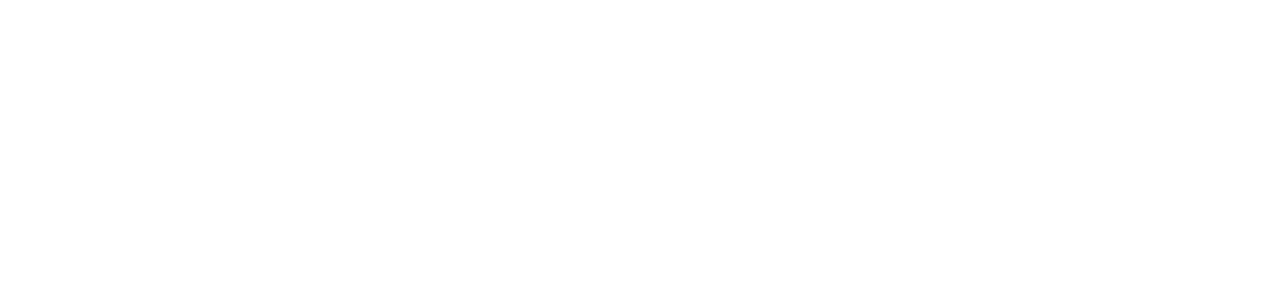
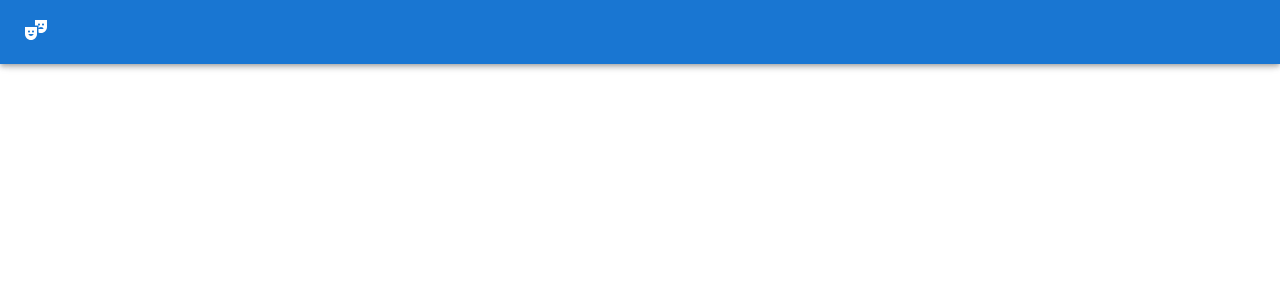
Before and after one commit to hS71Ru/Movie_Booking_App, a React (Create React App) app in the folder frontend/: page / in a window 1280 px wide. Shown: the top 300 px of the page. Built offline with nearby package versions, Linux system fonts and the light colour scheme.

Commit message:
adding material ui

```diff
--- a/frontend/src/App.js
+++ b/frontend/src/App.js
@@ -1,7 +1,9 @@
-
+import Header from './components/Header'
 
 function App() {
-  return
+  return <div>
+    <Header/>
+  </div>
 
 }
 
--- a/frontend/src/components/Header.js
+++ b/frontend/src/components/Header.js
@@ -1,9 +1,20 @@
-import Header from "./components/Header";
+import React from 'react'
+import {AppBar,Box, Toolbar} from '@mui/material'
+import TheaterComedySharpIcon from '@mui/icons-material/TheaterComedySharp';
 
-function App(){
-    return <div>
-        <Header/>
-    </div>
+const Header=()=>{
+    return (
+    <AppBar>
+        <Toolbar>
+            <Box width={'20%'}>
+            <TheaterComedySharpIcon />
+            </Box>
+        </Toolbar>
+
+    </AppBar>
+    )
+
 }
 
-export default App;
+
+export default Header
```
Also changed, not shown: package.json (added, +8 -0 lines), 1 other file (tests, documents, lock files or other folders).
